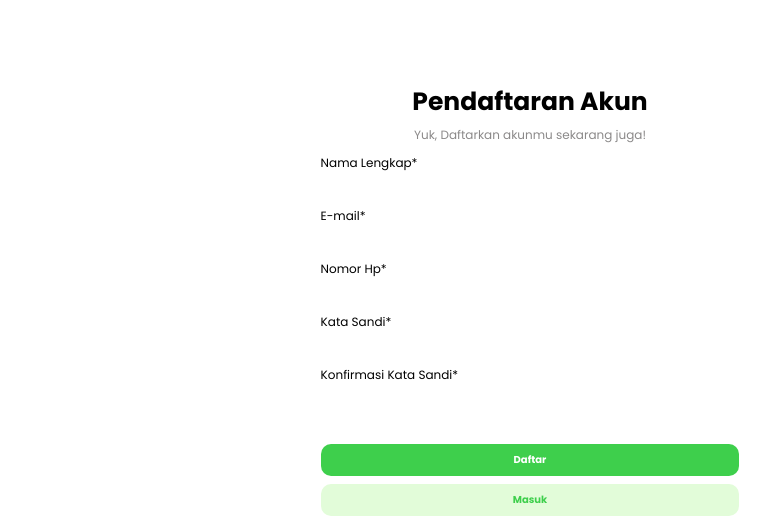
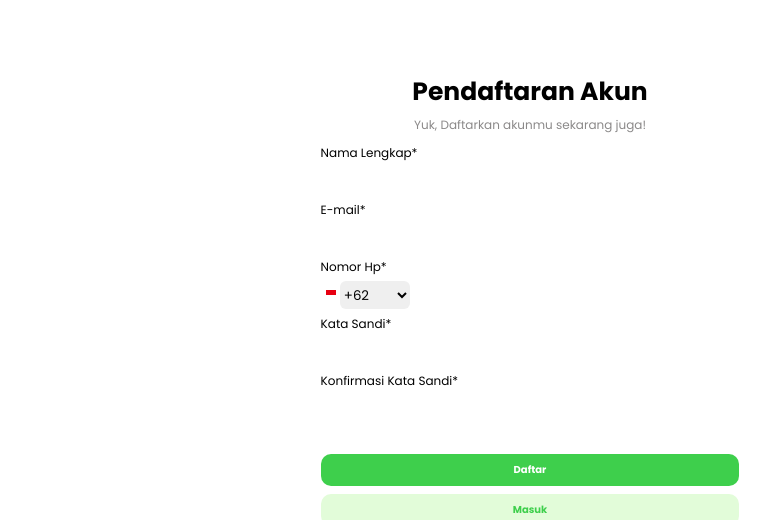
Before and after one commit to AD-iT448/AppVideoBelajar, a plain HTML site: page reqister.html in a window 1280 px wide. Shown: the part 102-622 px from the top of the page, without its empty margins (110-880 px from the left). Drawn offline with Linux system fonts and the light colour scheme.

Commit message:
penambahan fitur dan fixing form di register.html

```diff
--- a/css/register.css
+++ b/css/register.css
@@ -83,11 +83,12 @@ header{
 
 .input-field{
     width: 100%;
-height: Hug (48px)px;
+    height: 32px;
 padding: 4px 10px 4px 10px;
 gap: 0px;
 opacity: 0px;
-border: none;
+border: 1px;
+border-radius: 6px;
 }
 
 
@@ -204,7 +205,6 @@ text-decoration: none;
     text-align: center;
     cursor: pointer;
     margin-top: 8px;
-
     width: Hug (197px)px;
     height: Hug (22px)px;
     gap: 8px;
@@ -243,3 +243,83 @@ opacity: 0px;
         display: flex;
     }
 } */
+.input-field-telp{
+    border: 1px;
+    border-color: #3A3541;
+    margin-left: 15px;
+    border-radius: 6px;
+   display: inline-block;
+    justify-content: right;
+    height: 32px;
+    width: 224.83px;
+}
+/* .phone-box{
+    font-size: 17px;
+} */
+
+.indonesia-icon{
+    background: url(../IMG/Indonesia.png);
+    width: 24px;
+    height: 24px;
+    border: 15px;
+    margin-right: 5px;
+    border-radius: 4px;
+    display: inline-block;
+    padding: 5px 5px;
+
+}
+
+/* .phone-box{
+    display: inline-block;
+
+} */
+
+.phone-container{
+    height:32px;
+    justify-content: left;
+    display: flex;
+
+}
+
+.phone-box img{
+    width: 10px;
+    height: 10px;
+    border: 1px;
+    font-family: DM Sans;
+    font-size: 16px;
+    font-weight: 700;
+    line-height: 22.4px;
+    letter-spacing: 0.20000000298023224px;
+    text-align: left;
+    text-decoration: none;
+
+}
+.phone-box{
+    background-color:#ffffff;
+    border-radius: 5px;
+    font-weight: bold;
+    font-size: 10px;
+    font-family: monospace;
+    color: #000000;
+    justify-content: left;
+    cursor: pointer;
+    display: flex;
+    border: 1px;
+
+
+
+}
+
+.phone-box a{
+    text-decoration: none;
+    padding: 3px 5px;
+    color: black;
+    font-weight: normal;
+}
+
+.phone-select{
+    border: 1px;
+    border-radius: 6px;
+    width: 70px;
+    height: 28px;
+}
--- a/css/style.css
+++ b/css/style.css
@@ -83,11 +83,11 @@ header{
 
 .input-field{
     width: 100%;
-height: Hug (48px)px;
-padding: 4px 10px 4px 10px;
-gap: 0px;
-opacity: 0px;
-border: none;
+    height: 32px;
+    padding: 4px 10px 4px 10px;
+    gap: 0px;
+    border-radius: 6px;
+    border: 1px;
 }
 
 
--- a/reqister.html
+++ b/reqister.html
@@ -27,15 +27,29 @@
        <form action="#" class="form-register" method="post">
             <div class="input-box">
                 <label for="nama">Nama Lengkap*</label>
-                <input type="text" id=nama" class="input-field" required/>
+                <input type="text" id="nama" class="input-field" required/>
             </div>
             <div class="input-box">
                 <label for="email">E-mail*</label>
-                <input type="email" id=email" class="input-field" required/>
+                <input type="email" id="email" class="input-field" required/>
             </div>
             <div class="input-box">
-                <label for="phone">Nomor Hp*</label>
-                <input type="telp" id=phone" class="input-field" required/>
+                <label for="phone">Nomor Hp*</label><br>
+                <!-- merubah fitur -->
+                <!-- <i class="indonesia-icon"></i>
+                <small>+62</small> -->
+                <div class="phone-box">
+                    <div class="phone-container">
+                    <a href="#"class="phoneNumber">
+                        <img src="IMG/Indonesia.png" alt="">
+                        <select class="phone-select">
+                            <option value="+62">+62</option>
+                        </select>
+                    </a>
+                    </div>
+                    <input type="telp" id="phone" class="input-field-telp" required/>
+                </div>
+
             </div>
             <div class="input-box">
                 <label>Kata Sandi*</label>
@@ -47,15 +61,15 @@
             </div>
 
             <div class="button-satu" >
-                <a href="www.google.com" target="_blank">Daftar</a>
+                <a href="#" target="_blank">Daftar</a>
             </div>
             <div class="button-dua">
-                <a href="www.google.com" target="_blank" class="daftar">Masuk</a>
+                <a href="index.html" target="_blank" >Masuk</a>
             </div>
             <h5>atau</h5>
             <div class="button-google">
                 <div class="google-container">
-                <a href="www.google.com" target="_blank" class="daftar">
+                <a href="#" target="_blank">
                     <img src="IMG/logos_google-icon.png" alt=""> Masuk dengan google
                 </a>
             </div>
```
Also changed, not shown: IMG/Icon.png (added), IMG/Indonesia.png (added), 2 other files. Lines whose indentation alone changed are shown as unchanged.
